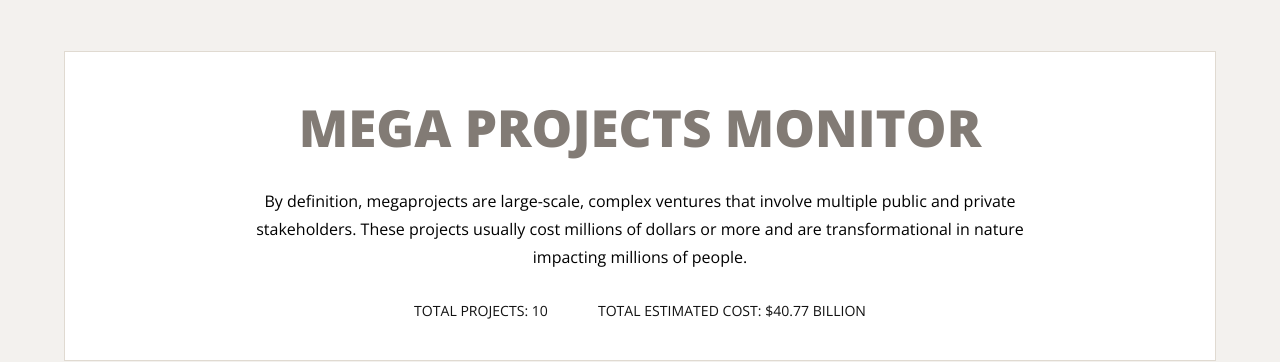
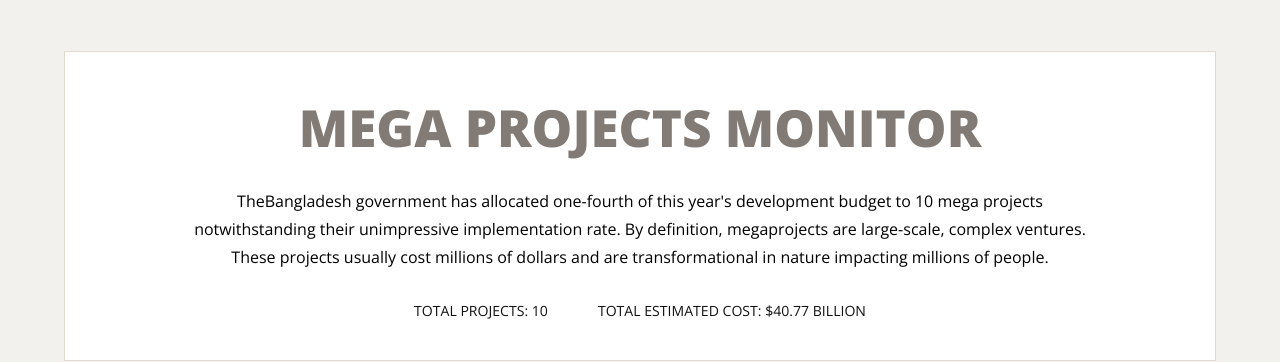
Before and after one commit to ibnulferdous/bd-mega-projects, a React (Create React App) app: page / in a window 1280 px wide. Shown: the top 362 px of the page. Built offline with nearby package versions, Linux system fonts and the light colour scheme.

Commit message:
Readme file test

```diff
--- a/src/App.js
+++ b/src/App.js
@@ -1,4 +1,3 @@
-import logo from './logo.svg';
 import './App.css';
 import Header from './components/Header/Header';
 import Projects from './components/Projects/Projects';
--- a/src/components/Cost/Cost.js
+++ b/src/components/Cost/Cost.js
@@ -4,6 +4,7 @@
 import './Cost.css';
 
 const Cost = (props) => {
+    // State declaration to convert million into billion
     const [totalText, setTotalText] = useState("0 Million");
 
     let total = 0;
@@ -14,7 +15,7 @@
 
     useEffect( () => {
         if(total >= 1000) {
-            const billionConverted = total / 1000;
+            const billionConverted = total / 1000;      // 1000 million = 1 billion
             const newText = billionConverted.toFixed(2) + " Billion";
             setTotalText(newText)
         } else {
--- a/src/components/Header/Header.css
+++ b/src/components/Header/Header.css
@@ -14,7 +14,7 @@
 
 header p {
     text-align: center;
-    max-width: 800px;
+    max-width: 900px;
     margin: 25px auto 30px;
     line-height: 28px;
 }
--- a/src/components/Header/Header.js
+++ b/src/components/Header/Header.js
@@ -5,7 +5,7 @@
     return (
         <header>
             <h1 className="uppercase">Mega Projects Monitor</h1>
-            <p>By definition, megaprojects are large-scale, complex ventures that involve multiple public and private stakeholders. These projects usually cost millions of dollars or more and are transformational in nature impacting millions of people.</p>
+            <p>TheBangladesh government has allocated one-fourth of this year's development budget to 10 mega projects notwithstanding their unimpressive implementation rate. By definition, megaprojects are large-scale, complex ventures. These projects usually cost millions of dollars and are transformational in nature impacting millions of people.</p>
             <div>
                 <h2 className="uppercase">Total Projects: 10</h2>
                 <h2 className="uppercase">Total Estimated Cost: $40.77 Billion</h2>
--- a/src/components/Projects/Projects.js
+++ b/src/components/Projects/Projects.js
@@ -14,6 +14,7 @@
             .then(data => setProjects(data))
     },[]);
 
+    // Event Listeners for button
     const handleAddToList = (project) => {
         if (addedProjects.findIndex(addedProject => addedProject.key === project.key) === -1) {
             const newAddedList = [...addedProjects, project]
@@ -23,6 +24,7 @@
 
     return (
         <div className="projects-container">
+            {/* Project cards Container */}
             <div className="cards-container">
                 {
                     projects.map(project => <Project
@@ -32,6 +34,7 @@
                     ></Project>)
                 }
             </div>
+            {/* Cost Container */}
             <div className="cost-container">
                 <Cost addedProjects={addedProjects}></Cost>
             </div>
```
Also changed, not shown: 1 other file (tests, documents, lock files or other folders).
